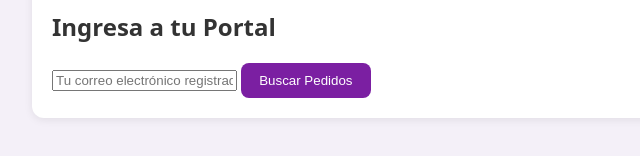
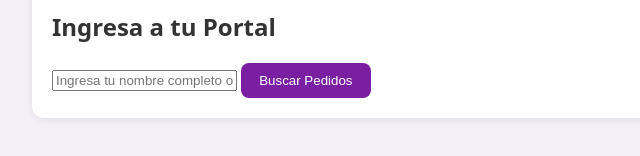
Before and after one commit to borashopgo-go/Portal, a website: page public/index.html in a window 1280 px wide. Shown: the part 136-292 px from the top of the page, 208-848 px from the left. Drawn offline with Linux system fonts and the light colour scheme.

Commit message:
Update index.html

```diff
--- a/public/index.html
+++ b/public/index.html
@@ -12,13 +12,15 @@
   </header>
 
   <main class="container">
+        <!-- Buscador por Nombre o Teléfono -->
     <section class="card search-card">
       <h2>Ingresa a tu Portal</h2>
       <div class="search-group">
-        <input type="email" id="userEmail" placeholder="Tu correo electrónico registrado..." required>
+        <input type="text" id="userInput" placeholder="Ingresa tu nombre completo o teléfono..." required>
         <button onclick="cargarPortal()" class="btn-primary">Buscar Pedidos</button>
       </div>
     </section>
+
 
     <div id="portalContent" style="display: none;">
       <nav class="tabs">
```
